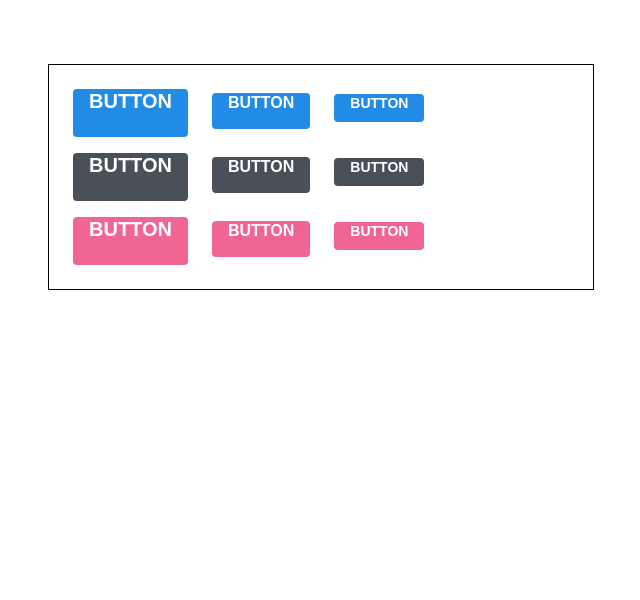
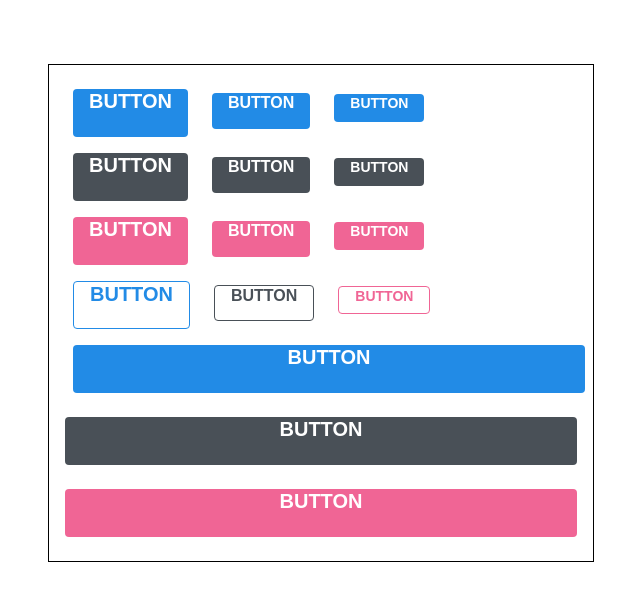
Before and after one commit to JeongTaehwan/React-Styling-with-SCSS, a React (Create React App) app: page / in a window 1280 px wide. Shown: the top 600 px of the page, without its empty margins (319-959 px from the left). Built offline with nearby package versions, Linux system fonts and the light colour scheme.

Commit message:
[ADD] outline & fullWidth props
[ADD] outline & fullWidth props

```diff
--- a/src/App.js
+++ b/src/App.js
@@ -13,20 +13,42 @@ function App() {
       <div className="buttons">
         <Btn1 size="large" color="gray">
           BUTTON
-      </Btn1>
+        </Btn1>
         <Btn1 color="gray">BUTTON</Btn1>
         <Btn1 size="small" color="gray">
           BUTTON
-      </Btn1>
+        </Btn1>
       </div>
       <div className="buttons">
         <Btn1 size="large" color="pink">
           BUTTON
-      </Btn1>
+        </Btn1>
         <Btn1 color="pink">BUTTON</Btn1>
         <Btn1 size="small" color="pink">
           BUTTON
-      </Btn1>
+        </Btn1>
+      </div>
+      <div className="buttons">
+        <Btn1 size="large" color="blue" outline>
+          BUTTON
+        </Btn1>
+        <Btn1 color="gray" outline>
+          BUTTON
+        </Btn1>
+        <Btn1 size="small" color="pink" outline>
+          BUTTON
+        </Btn1>
+      </div>
+      <div className="buttons">
+        <Btn1 size="large" fullWidth>
+          BUTTON
+        </Btn1>
+        <Btn1 size="large" fullWidth color="gray">
+          BUTTON
+        </Btn1>
+        <Btn1 size="large" fullWidth color="pink">
+          BUTTON
+        </Btn1>
       </div>
     </div>
   );
--- a/src/components/Btn1.js
+++ b/src/components/Btn1.js
@@ -2,9 +2,12 @@ import React from 'react';
 import className from 'classnames';
 import './Btn1.scss';
 
-function Btn1({ children, size, color }) {
+function Btn1({ children, size, color, outline, fullWidth }) {
     return (
-        <button className={className('Button', size, color)}>{children}</button>
+        <button className={className('Button', size, color, {
+            outline,
+            fullWidth
+        })}>{children}</button>
     );
 }
 
--- a/src/components/Btn1.scss
+++ b/src/components/Btn1.scss
@@ -9,6 +9,15 @@ $pink: #f06595;
   }
   &:active {
     background: darken($color, 10%);
+  }
+  &.outline {
+    color: $color;
+    background: none;
+    border: 1px solid $color;
+    &:hover {
+      background: $color;
+      color: white;
+    }
   }
 }
 
@@ -59,4 +68,13 @@ $pink: #f06595;
   & + & {
     margin-left: 1rem;
   }
+
+  &.fullWidth {
+    width: 100%;
+    justify-content: center;
+    & + & {
+      margin-left: 0;
+      margin-top: 1rem;
+    }
+  }
 }
```
